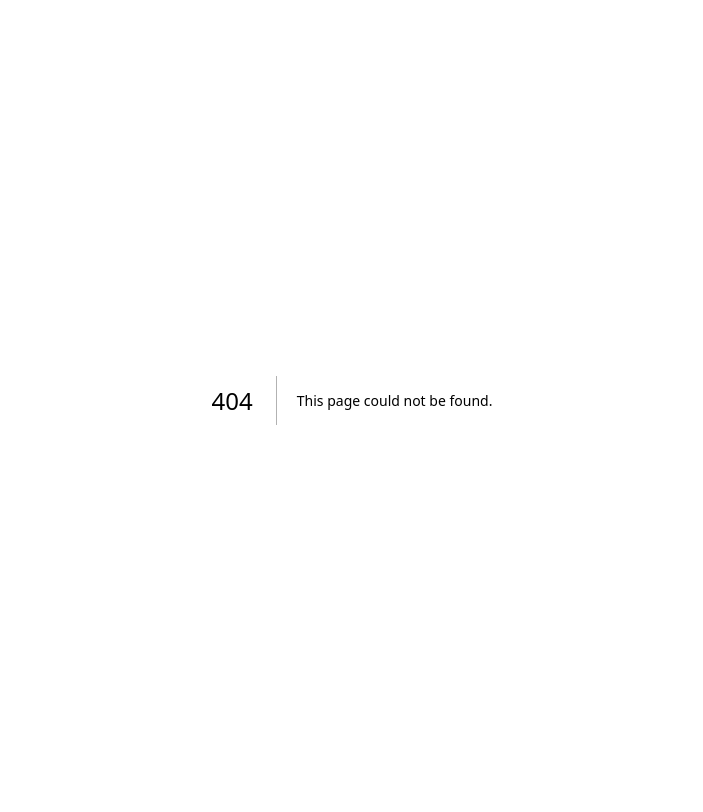
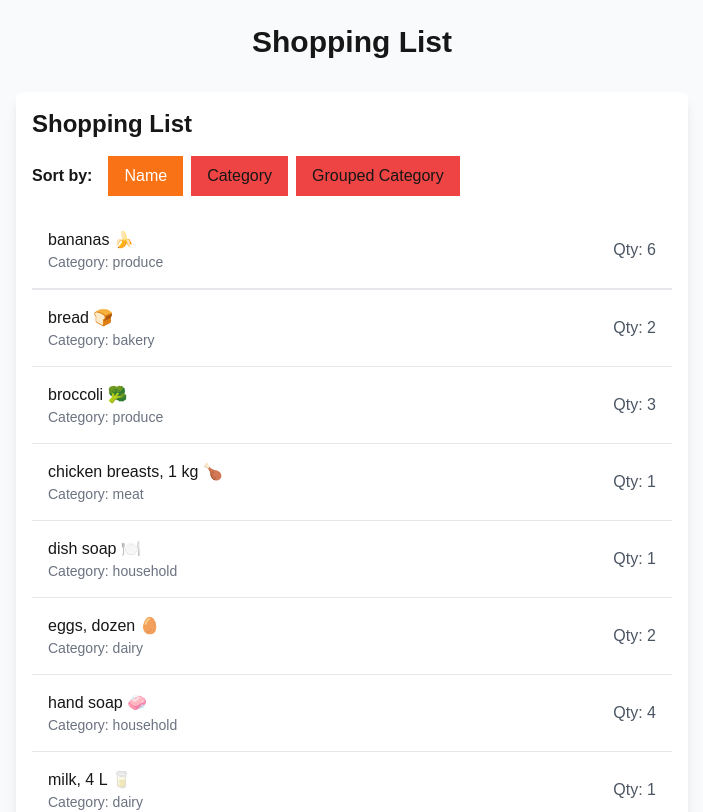
Before and after one commit to SurafelKassa/cprg306-assignments, a Next.js app: page /week-6 in a window 1280 px wide. Before the commit this address had no page. Shown: the top 812 px of the page, without its empty margins (288-991 px from the left). Built offline with nearby package versions, Linux system fonts and the light colour scheme.

Commit message:
week6-changes

```diff
--- a/app/page.js
+++ b/app/page.js
@@ -16,6 +16,9 @@ export default function Home() {
         </Link><br></br>
         <Link href="/week-5">
          Week 5
+        </Link><br></br>
+        <Link href="/week-6">
+         Week 6
         </Link>
     </main>
   );
--- /dev/null
+++ b/app/week-6/item-list.js
@@ -0,0 +1,94 @@
+"use client"; // Add this at the top
+
+import { useState } from 'react';
+import Item from './item';
+import items from './items.json'; // Import items from JSON file
+
+const ItemList = () => {
+  const [sortBy, setSortBy] = useState('name');
+
+  // Sort the items based on the sortBy state
+  const sortedItems = [...items].sort((a, b) => {
+    if (sortBy === 'name') {
+      return a.name.localeCompare(b.name);
+    } else if (sortBy === 'category') {
+      return a.category.localeCompare(b.category);
+    }
+    return 0;
+  });
+
+  return (
+    <div>
+      <h1 className="text-2xl font-bold mb-4">Shopping List</h1>
+
+      {/* Sort buttons */}
+      <div className="mb-4">
+        <span className="font-bold mr-4">Sort by:</span>
+        <button
+          className={`mr-2 px-4 py-2 ${sortBy === 'name' ? 'bg-orange-500 text-white' : 'bg-red-500'}`}
+          onClick={() => setSortBy('name')}
+        >
+          Name
+        </button>
+        <button
+          className={`mr-2 px-4 py-2 ${sortBy === 'category' ? 'bg-orange-500 text-white' : 'bg-red-500'}`}
+          onClick={() => setSortBy('category')}
+        >
+          Category
+        </button>
+        <button
+          className={`px-4 py-2 ${sortBy === 'grouped' ? 'bg-orange-500 text-white' : 'bg-red-500'}`}
+          onClick={() => setSortBy('grouped')}
+        >
+          Grouped Category
+        </button>
+      </div>
+
+      {/* Grouped by Category (Optional Challenge) */}
+      {sortBy === 'grouped' && (
+        <div>
+          {Object.entries(groupItemsByCategory(sortedItems)).map(([category, items]) => (
+            <div key={category}>
+              <h2 className="capitalize text-lg font-bold mt-4">{category}</h2>
+              <ul className="divide-y divide-gray-200">
+                {items.map((item, index) => (
+                  <li key={index} className="py-2">
+                    {item.name} <br />
+                    <span className="italic">Buy {item.quantity} in {category}</span>
+                  </li>
+                ))}
+              </ul>
+            </div>
+          ))}
+        </div>
+      )}
+
+      {/* Render the sorted items for Name or Category */}
+      {sortBy !== 'grouped' && (
+        <ul className="divide-y divide-gray-200">
+          {sortedItems.map((item, index) => (
+            <Item
+              key={index}
+              name={item.name}
+              quantity={item.quantity}
+              category={item.category}
+            />
+          ))}
+        </ul>
+      )}
+    </div>
+  );
+};
+
+// Helper function to group items by category
+const groupItemsByCategory = (items) => {
+  return items.reduce((grouped, item) => {
+    if (!grouped[item.category]) {
+      grouped[item.category] = [];
+    }
+    grouped[item.category].push(item);
+    return grouped;
+  }, {});
+};
+
+export default ItemList;
--- /dev/null
+++ b/app/week-6/item.js
@@ -0,0 +1,15 @@
+
+
+const Item = ({ name, quantity, category }) => {
+    return (
+      <li className="flex justify-between items-center p-4 border-b border-gray-200">
+        <div>
+          <span className="font-medium">{name}</span>
+          <span className="block text-sm text-gray-500">Category: {category}</span>
+        </div>
+        <span className="text-gray-600">Qty: {quantity}</span>
+      </li>
+    );
+  };
+
+  export default Item;
--- /dev/null
+++ b/app/week-6/items.json
@@ -0,0 +1,74 @@
+[
+    {
+      "id": "1h2GJKH12gkHG31h1H",
+      "name": "milk, 4 L 🥛",
+      "quantity": 1,
+      "category": "dairy"
+    },
+    {
+      "id": "2KJH3k2j3H1k2J3K1H",
+      "name": "bread 🍞",
+      "quantity": 2,
+      "category": "bakery"
+    },
+    {
+      "id": "3h2KJH3k2j3H1k2J3",
+      "name": "eggs, dozen 🥚",
+      "quantity": 2,
+      "category": "dairy"
+    },
+    {
+      "id": "4k2J3K1H2GJKH12gk",
+      "name": "bananas 🍌",
+      "quantity": 6,
+      "category": "produce"
+    },
+    {
+      "id": "5H1h1H2KJH3k2j3H",
+      "name": "broccoli 🥦",
+      "quantity": 3,
+      "category": "produce"
+    },
+    {
+      "id": "6H1k2J3K1H2GJKH1",
+      "name": "chicken breasts, 1 kg 🍗",
+      "quantity": 1,
+      "category": "meat"
+    },
+    {
+      "id": "7gkHG31h1H2KJH3k",
+      "name": "pasta sauce 🍝",
+      "quantity": 3,
+      "category": "canned goods"
+    },
+    {
+      "id": "8j3H1k2J3K1H2GJK",
+      "name": "spaghetti, 454 g 🍝",
+      "quantity": 2,
+      "category": "dry goods"
+    },
+    {
+      "id": "9H12gkHG31h1H2KJ",
+      "name": "toilet paper, 12 pack 🧻",
+      "quantity": 1,
+      "category": "household"
+    },
+    {
+      "id": "10H3k2j3H1k2J3K1",
+      "name": "paper towels, 6 pack",
+      "quantity": 1,
+      "category": "household"
+    },
+    {
+      "id": "11k2J3K1H2GJKH12",
+      "name": "dish soap 🍽️",
+      "quantity": 1,
+      "category": "household"
+    },
+    {
+      "id": "12GJKH12gkHG31h1",
+      "name": "hand soap 🧼",
+      "quantity": 4,
+      "category": "household"
+    }
+  ]
--- /dev/null
+++ b/app/week-6/page.js
@@ -0,0 +1,15 @@
+// /app/week-3/page.js
+import ItemList from './item-list';
+
+const Page = () => {
+  return (
+    <main className="p-6 bg-gray-50 min-h-screen">
+      <h1 className="text-3xl font-bold text-center mb-8">Shopping List</h1>
+      <div className="max-w-2xl mx-auto bg-white p-4 rounded-lg shadow-lg">
+        <ItemList />
+      </div>
+    </main>
+  );
+};
+
+export default Page;
```
